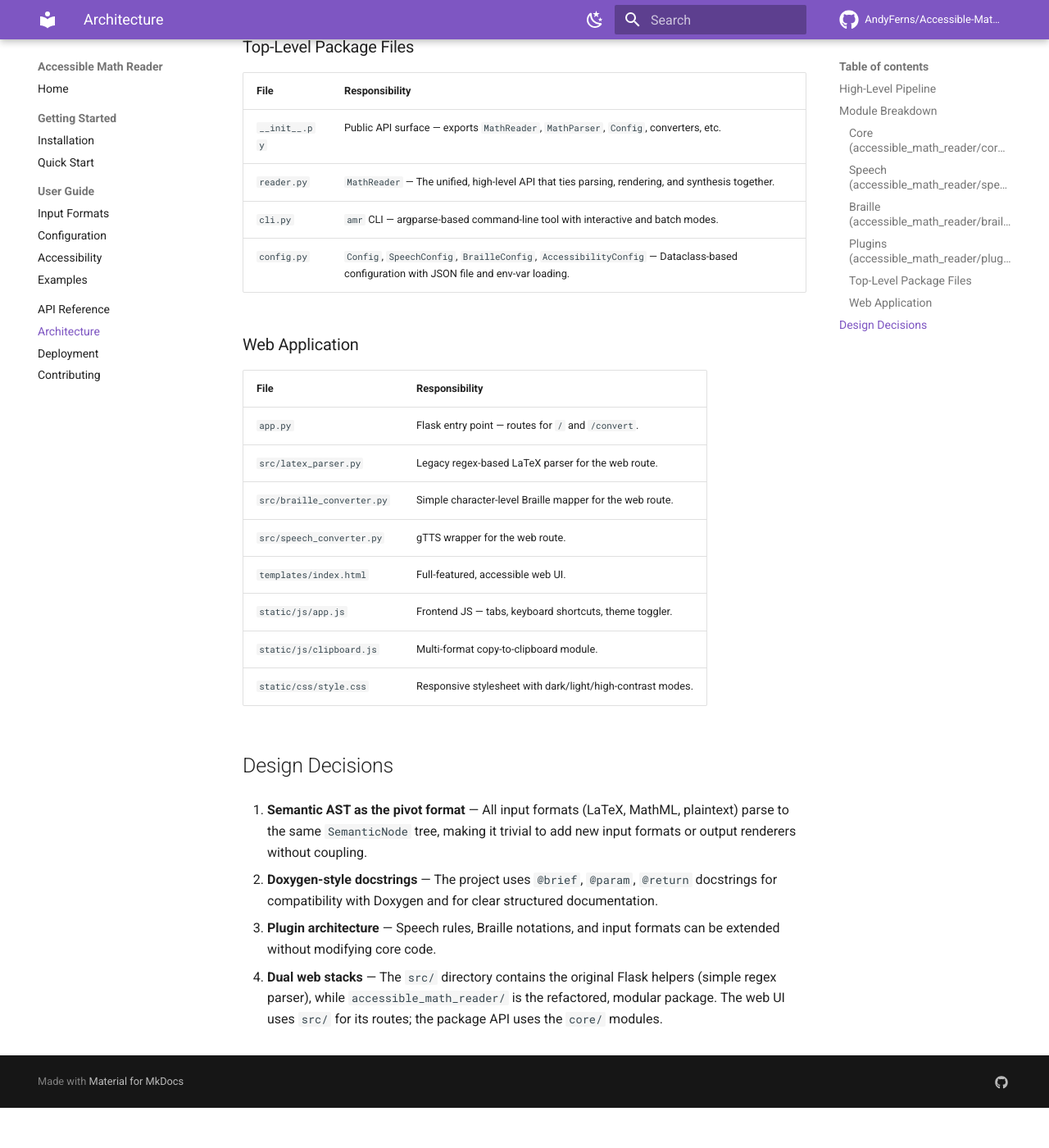
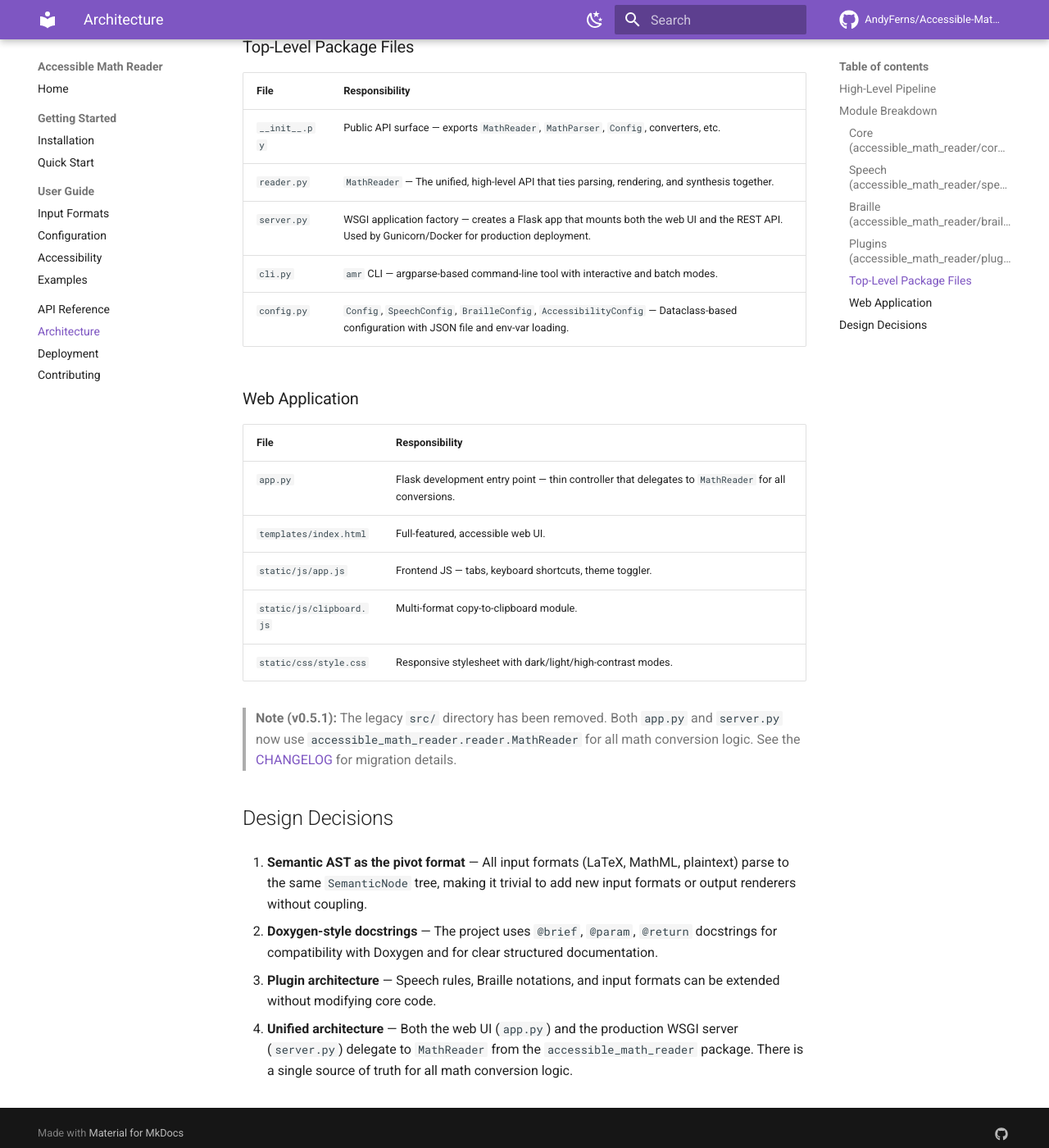
Before and after one commit to AndyFerns/Accessible-Math-Reader, an MkDocs documentation site: the page built from docs/architecture.md, in a window 1280 px wide and 1400 px high, scrolled down 2311 px. Shown: the whole window at 82% size. Built offline with MkDocs 1.6.1 and Material for MkDocs 9.7.7, drawn with Linux system fonts in a browser that asks for light colours; comment, search, counter and statistics services are not loaded; before the commit the page ends 3662 px from its top, so only the background shows below that.

Commit message:
docs: updated documentation based on new referencing api

```diff
--- a/docs/architecture.md
+++ b/docs/architecture.md
@@ -80,6 +80,7 @@
 |---|---|
 | `__init__.py` | Public API surface — exports `MathReader`, `MathParser`, `Config`, converters, etc. |
 | `reader.py` | `MathReader` — The unified, high-level API that ties parsing, rendering, and synthesis together. |
+| `server.py` | WSGI application factory — creates a Flask app that mounts both the web UI and the REST API. Used by Gunicorn/Docker for production deployment. |
 | `cli.py` | `amr` CLI — argparse-based command-line tool with interactive and batch modes. |
 | `config.py` | `Config`, `SpeechConfig`, `BrailleConfig`, `AccessibilityConfig` — Dataclass-based configuration with JSON file and env-var loading. |
 
@@ -87,14 +88,13 @@
 
 | File | Responsibility |
 |---|---|
-| `app.py` | Flask entry point — routes for `/` and `/convert`. |
-| `src/latex_parser.py` | Legacy regex-based LaTeX parser for the web route. |
-| `src/braille_converter.py` | Simple character-level Braille mapper for the web route. |
-| `src/speech_converter.py` | gTTS wrapper for the web route. |
+| `app.py` | Flask development entry point — thin controller that delegates to `MathReader` for all conversions. |
 | `templates/index.html` | Full-featured, accessible web UI. |
 | `static/js/app.js` | Frontend JS — tabs, keyboard shortcuts, theme toggler. |
 | `static/js/clipboard.js` | Multi-format copy-to-clipboard module. |
 | `static/css/style.css` | Responsive stylesheet with dark/light/high-contrast modes. |
+
+> **Note (v0.5.1):** The legacy `src/` directory has been removed. Both `app.py` and `server.py` now use `accessible_math_reader.reader.MathReader` for all math conversion logic. See the [CHANGELOG](../CHANGELOG.md) for migration details.
 
 ## Design Decisions
 
@@ -104,4 +104,4 @@
 
 3. **Plugin architecture** — Speech rules, Braille notations, and input formats can be extended without modifying core code.
 
-4. **Dual web stacks** — The `src/` directory contains the original Flask helpers (simple regex parser), while `accessible_math_reader/` is the refactored, modular package. The web UI uses `src/` for its routes; the package API uses the `core/` modules.
+4. **Unified architecture** — Both the web UI (`app.py`) and the production WSGI server (`server.py`) delegate to `MathReader` from the `accessible_math_reader` package. There is a single source of truth for all math conversion logic.
```
Also changed, not shown: docs/deployment.md (+6 -2 lines), docs/getting-started/quickstart.md (+5 -0 lines), docs/index.md (+6 -0 lines).
